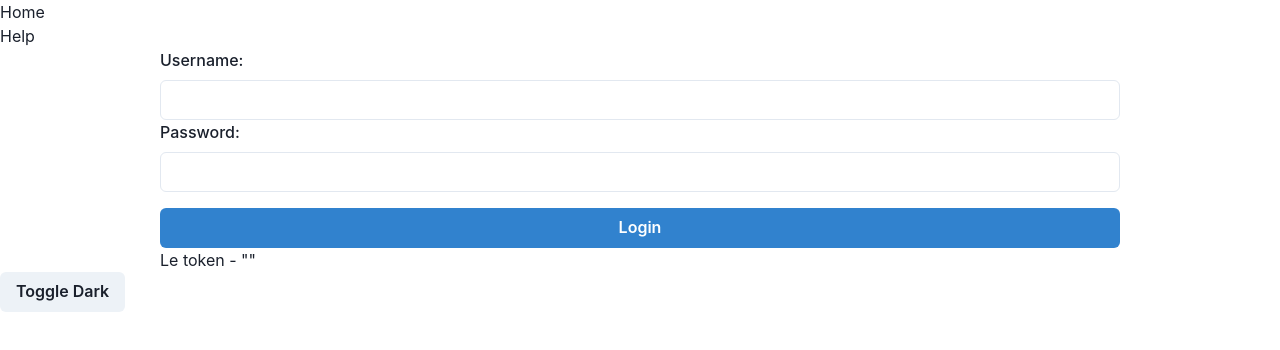
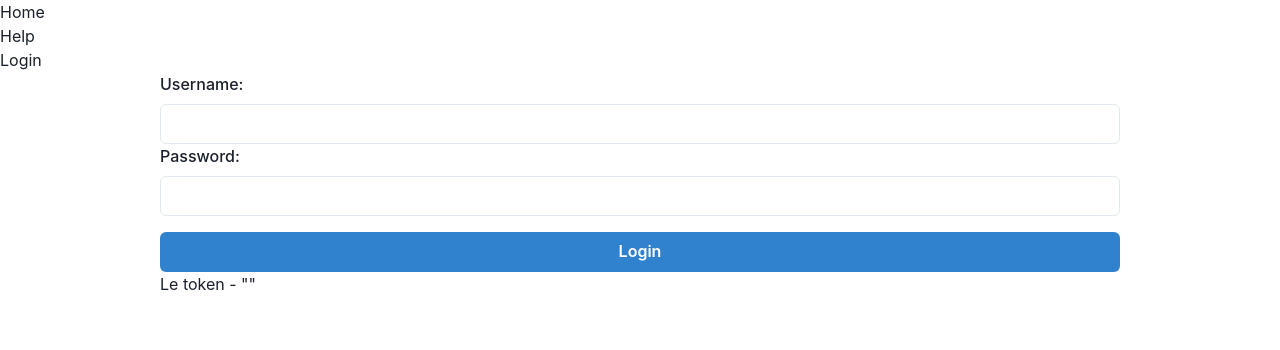
Before and after one commit to TsioryRaman/transfert-front, a React (Vite) app: page /Login in a window 1280 px wide. Shown: the top 350 px of the page. Built offline with nearby package versions, Linux system fonts and the light colour scheme; no server answers.

Commit message:
fix: routing

```diff
--- a/src/App.tsx
+++ b/src/App.tsx
@@ -24,17 +24,18 @@
             <li>
               <Link to="/help">Help</Link>
             </li>
+            <li>
+              <Link to="/login">Login</Link>
+            </li>
           </ul>
           <Routes>
             <Route index element={<Home />} />
             <Route path="blogs" element={<Help />} />
+            <Route path="Login" element={<Login />} />
           </Routes>
-
-          <Login />
         </UserContextProvider>
       </BrowserRouter>
-      <Home></Home>
-
+      {/* <Home></Home> */}
     </WebSocketProvider>
   )
 }
--- a/src/components/login.tsx
+++ b/src/components/login.tsx
@@ -18,6 +18,7 @@
     const [token, setToken] = useState<string>('')
 
     const { user, handleLogin } = useContext(UserContext)
+
     const handleSubmit = async (event: React.FormEvent<HTMLFormElement>) => {
 
         event.preventDefault();
```
Also changed, not shown: src/components/ProtectedRoute.tsx (+8 -0 lines).
